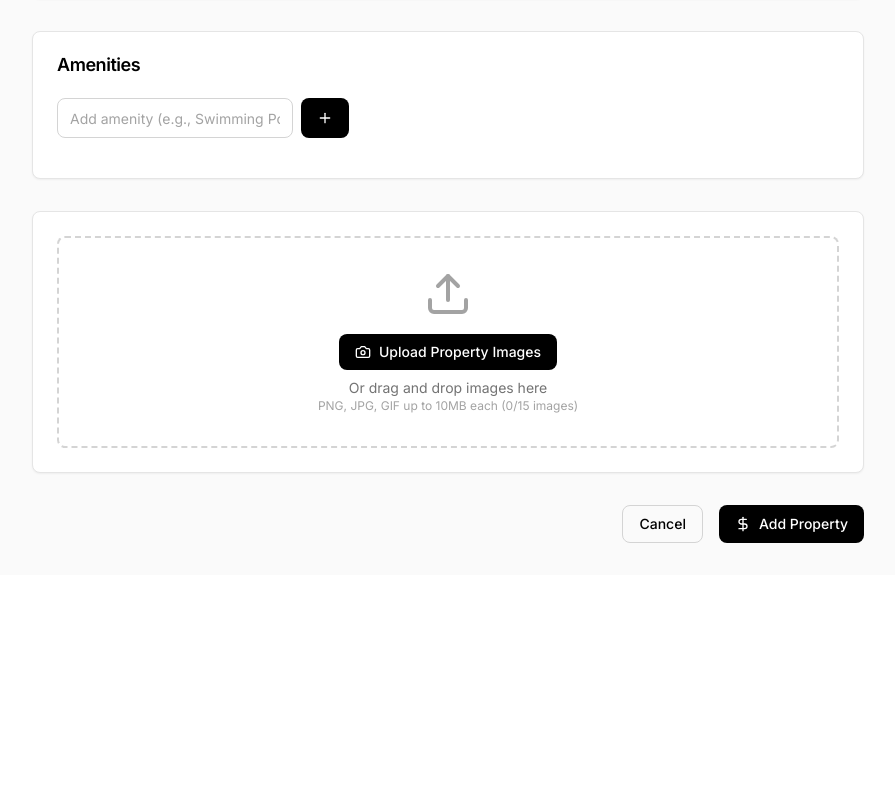
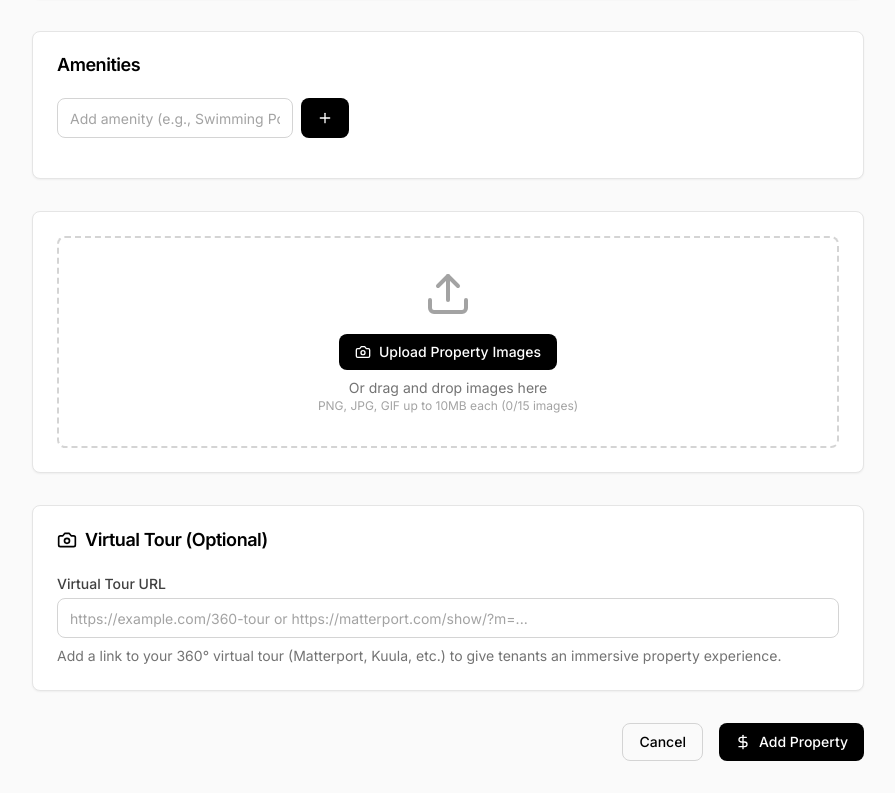
Before and after one commit to rawscript/nestie, a Next.js app: page /agent/properties/add in a window 1280 px wide. Shown: the part 936-1729 px from the top of the page, without its empty margins (192-1087 px from the left). Before the commit the page ends 1511 px from the top, so only its background shows below. Built offline with nearby package versions, Linux system fonts and the light colour scheme; a web font is replaced by a local one.

Commit message:
alpha 12 virtual tour

```diff
--- a/app/agent/properties/add/page.tsx
+++ b/app/agent/properties/add/page.tsx
@@ -13,7 +13,8 @@ import {
     Bell,
     MessageSquare,
     Search,
-    User
+    User,
+    Camera
 } from 'lucide-react'
 import { Button } from '@/components/ui/Button'
 import { Input } from '@/components/ui/Input'
@@ -38,6 +39,7 @@ interface PropertyFormData {
     }
     amenities: string[]
     images: LabeledImage[]
+    virtual_tour_url?: string
 }
 
 export default function AddPropertyPage() {
@@ -58,7 +60,8 @@ export default function AddPropertyPage() {
             lng: 36.8219
         },
         amenities: [],
-        images: []
+        images: [],
+        virtual_tour_url: ''
     })
 
     const handleInputChange = (e: React.ChangeEvent<HTMLInputElement | HTMLTextAreaElement | HTMLSelectElement>) => {
@@ -365,6 +368,35 @@ export default function AddPropertyPage() {
                         />
                     </motion.div>
 
+                    {/* Virtual Tour */}
+                    <motion.div
+                        initial={{ opacity: 0, y: 20 }}
+                        animate={{ opacity: 1, y: 0 }}
+                        transition={{ delay: 0.45 }}
+                    >
+                        <Card>
+                            <CardHeader>
+                                <CardTitle className="flex items-center">
+                                    <Camera className="h-5 w-5 mr-2" />
+                                    Virtual Tour (Optional)
+                                </CardTitle>
+                            </CardHeader>
+                            <CardContent>
+                                <Input
+                                    label="Virtual Tour URL"
+                                    name="virtual_tour_url"
+                                    type="url"
+                                    value={formData.virtual_tour_url || ''}
+                                    onChange={handleInputChange}
+                                    placeholder="https://example.com/360-tour or https://matterport.com/show/?m=..."
+                                />
+                                <p className="text-sm text-nestie-grey-500 mt-2">
+                                    Add a link to your 360° virtual tour (Matterport, Kuula, etc.) to give tenants an immersive property experience.
+                                </p>
+                            </CardContent>
+                        </Card>
+                    </motion.div>
+
                     {/* Submit */}
                     <motion.div
                         initial={{ opacity: 0, y: 20 }}
--- /dev/null
+++ b/components/VirtualTourButton.tsx
@@ -0,0 +1,59 @@
+'use client'
+
+import React, { useState } from 'react'
+import { Camera, Play, ExternalLink } from 'lucide-react'
+import VirtualTour from './VirtualTour'
+
+interface VirtualTourButtonProps {
+  property: any
+  className?: string
+}
+
+export default function VirtualTourButton({ property, className = '' }: VirtualTourButtonProps) {
+  const [showVirtualTour, setShowVirtualTour] = useState(false)
+
+  // Check if property has virtual tour URL
+  if (!property.virtual_tour_url) {
+    return null
+  }
+
+  const handleVirtualTourClick = () => {
+    // If it's an external URL (like Matterport), open in new tab
+    if (property.virtual_tour_url.includes('matterport.com') ||
+        property.virtual_tour_url.includes('kuula.co') ||
+        property.virtual_tour_url.includes('ricoh360.com')) {
+      window.open(property.virtual_tour_url, '_blank')
+    } else {
+      // Use our custom virtual tour component
+      setShowVirtualTour(true)
+    }
+  }
+
+  const isExternalTour = property.virtual_tour_url.includes('matterport.com') ||
+                        property.virtual_tour_url.includes('kuula.co') ||
+                        property.virtual_tour_url.includes('ricoh360.com')
+
+  return (
+    <>
+      <button
+        onClick={handleVirtualTourClick}
+        className={`flex items-center justify-center gap-2 bg-blue-600 text-white px-4 py-2 rounded-lg hover:bg-blue-700 transition-colors ${className}`}
+      >
+        <Camera className="h-4 w-4" />
+        <span>Virtual Tour</span>
+        {isExternalTour && <ExternalLink className="h-3 w-3" />}
+      </button>
+
+      {/* Custom Virtual Tour Modal */}
+      {showVirtualTour && !isExternalTour && (
+        <VirtualTour
+          property={property}
+          onClose={() => setShowVirtualTour(false)}
+          onInteraction={(type, data) => {
+            console.log('Virtual tour interaction:', type, data)
+          }}
+        />
+      )}
+    </>
+  )
+}
```
